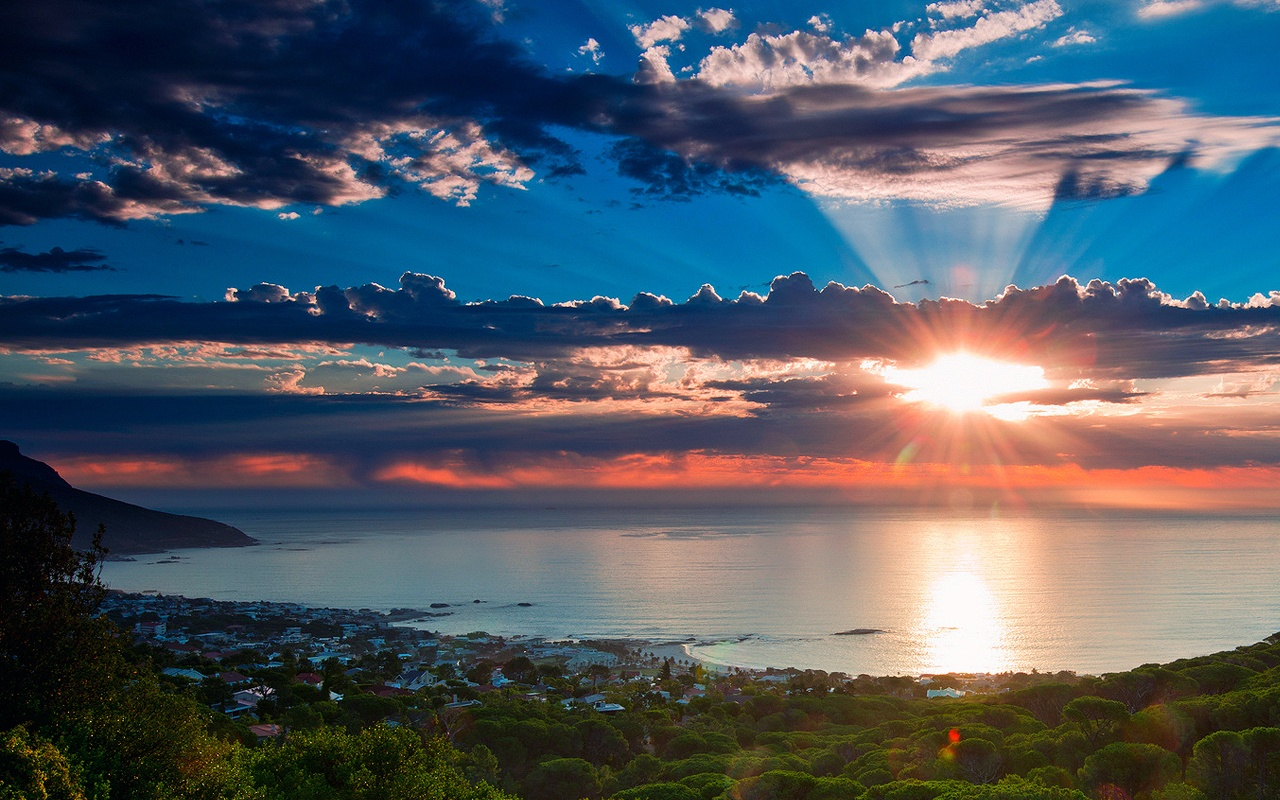
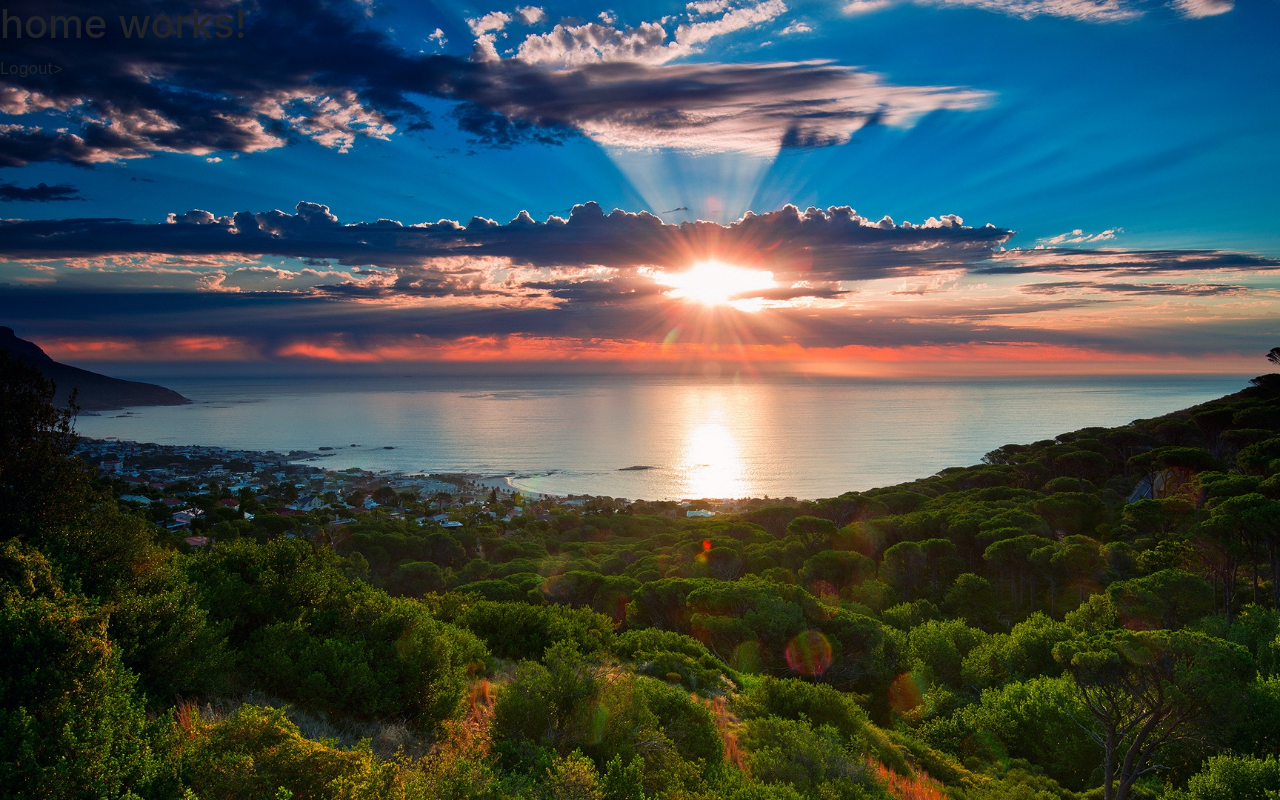
Before and after one commit to Zodiac4348/login, an Angular app: page /home in a window 1280 px wide. Built offline with nearby package versions, Linux system fonts and the light colour scheme.

Commit message:
feat: updated background image implementation

```diff
--- a/src/app/app.component.html
+++ b/src/app/app.component.html
@@ -1,2 +1 @@
-<img src="../assets/imgs/landscape.jpg" id="bg" alt="Landscape">
-<router-outlet></router-outlet>
+<router-outlet></router-outlet>>
--- a/src/styles.css
+++ b/src/styles.css
@@ -1,5 +1,9 @@
 /* You can add global styles to this file, and also import other style files */
 html,
 body {
-  height: 100%
+  height: 100%;
+  background-image: url('assets/imgs/landscape.jpg');
+  background-repeat: no-repeat;
+  background-attachment: fixed;
+  background-size: cover;
 }
```
